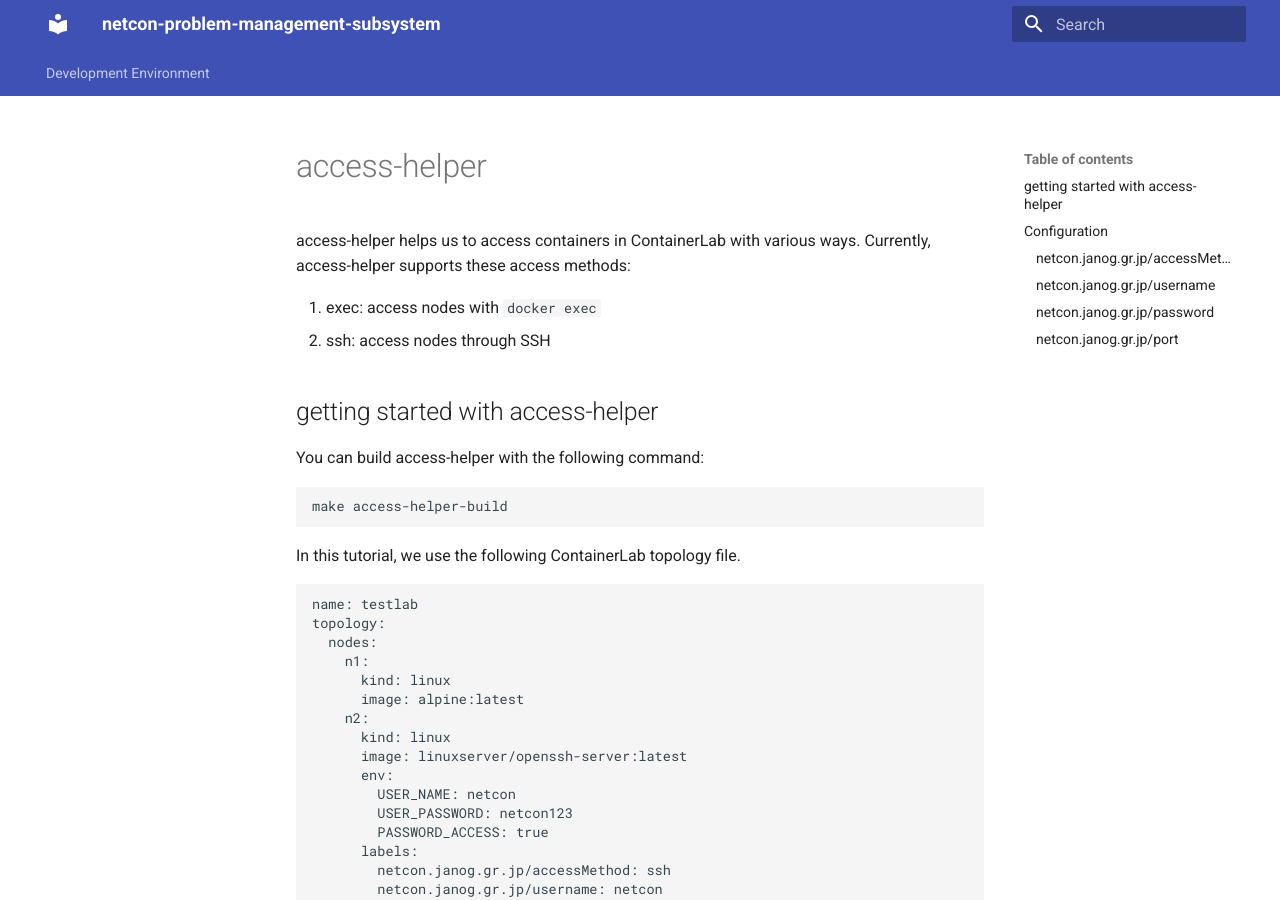
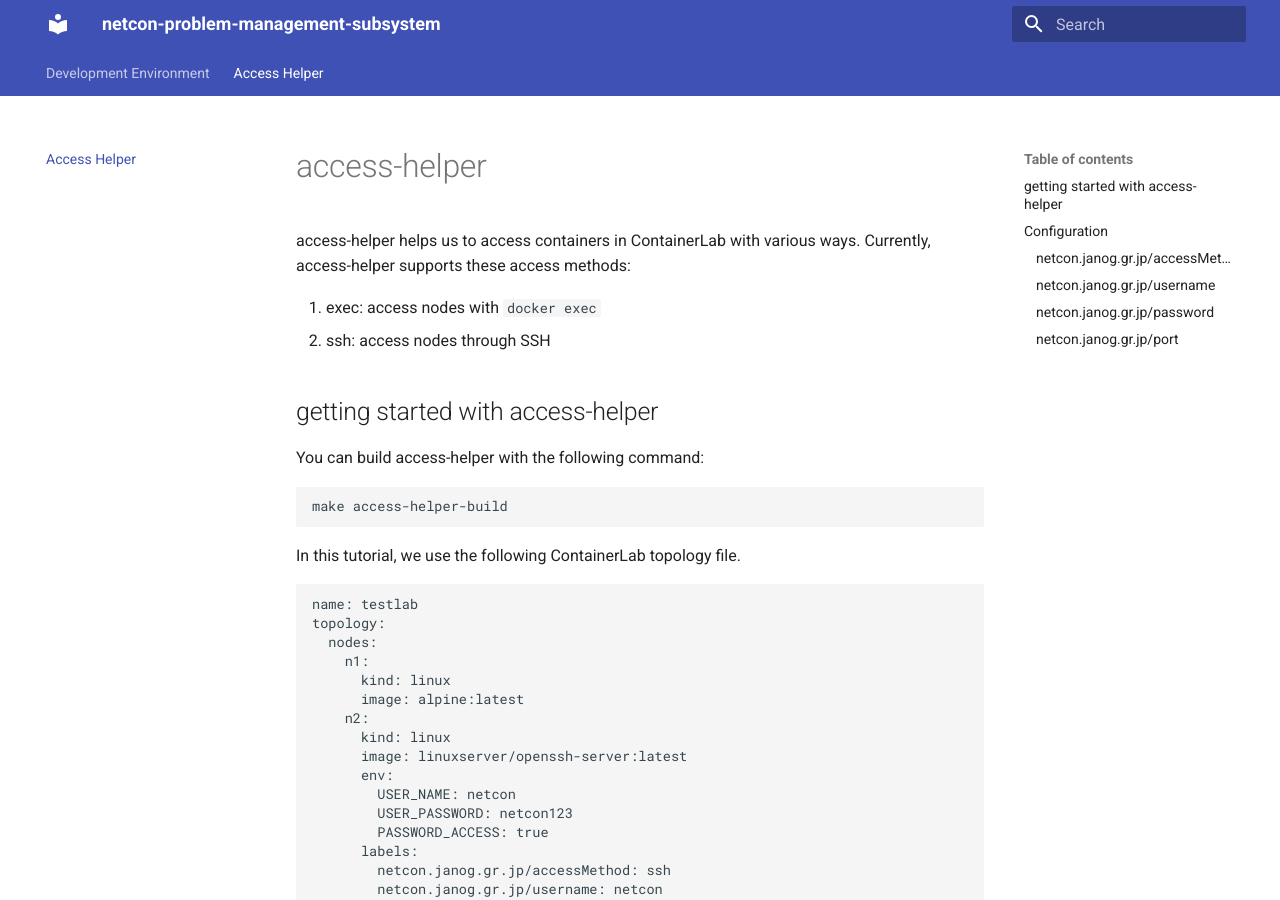
Before and after one commit to janog-netcon/netcon-problem-management-subsystem, an MkDocs documentation site: the page built from docs/access-helper.md, in a window 1280 px wide and 900 px high. Built offline with MkDocs 1.6.1 and Material for MkDocs 9.7.7, drawn with Linux system fonts in a browser that asks for light colours.

Commit message:
Update mkdocs.yml

```diff
--- a/mkdocs.yml
+++ b/mkdocs.yml
@@ -5,3 +5,4 @@ theme:
     - navigation.tabs
 nav:
   - Development Environment: ./devenv.md
+  - Access Helper: ./access-helper.md
```
